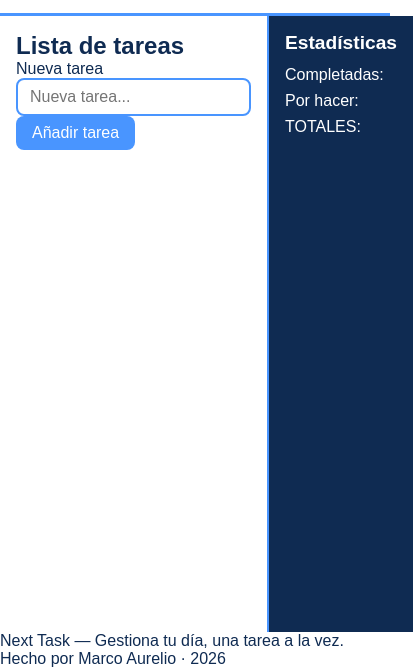
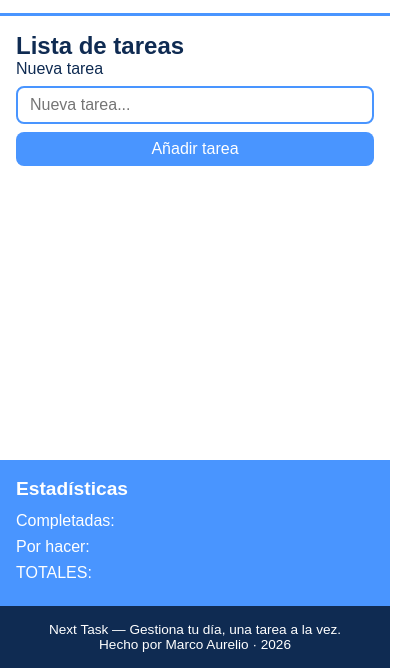
Before and after one commit to MarcoAurelio96/taskflow-project, a plain HTML site: page index.html in a window 390 px wide. Shown: the part 176-844 px from the top of the page, 413 px wide, since content can reach past the window. Drawn offline with Linux system fonts and the light colour scheme.

Commit message:
pequeños cambios en estilo y responsive

```diff
--- a/styles.css
+++ b/styles.css
@@ -66,9 +66,9 @@ main {
 }
 
 aside {
-  width: 280px;
+  width: 480px;
   padding: var(--espaciado);
-  background: var(--color-principal);
+  background: var(--color-acento);
   border-left: 2px solid var(--color-borde);
   color: white;
 }
@@ -149,3 +149,38 @@ input[type="text"]:focus {
   background: var(--color-acento);
   color: white;
 }
+
+footer {
+  background: var(--color-principal);
+  color: white;
+  text-align: center;
+  padding: var(--espaciado);
+  font-size: 0.85rem;
+}
+
+
+/* para móviles */
+
+@media (max-width: 768px) {
+  .contenedor {
+    flex-direction: column;
+  }
+
+  aside {
+    width: 100%;
+    border-left: none;
+    border-top: 2px solid var(--color-borde);
+  }
+
+  /* Añade esto */
+  form {
+    display: flex;
+    flex-direction: column;
+    gap: 8px;
+  }
+
+  form input,
+  form button {
+    width: 100%;
+  }
+}
```
